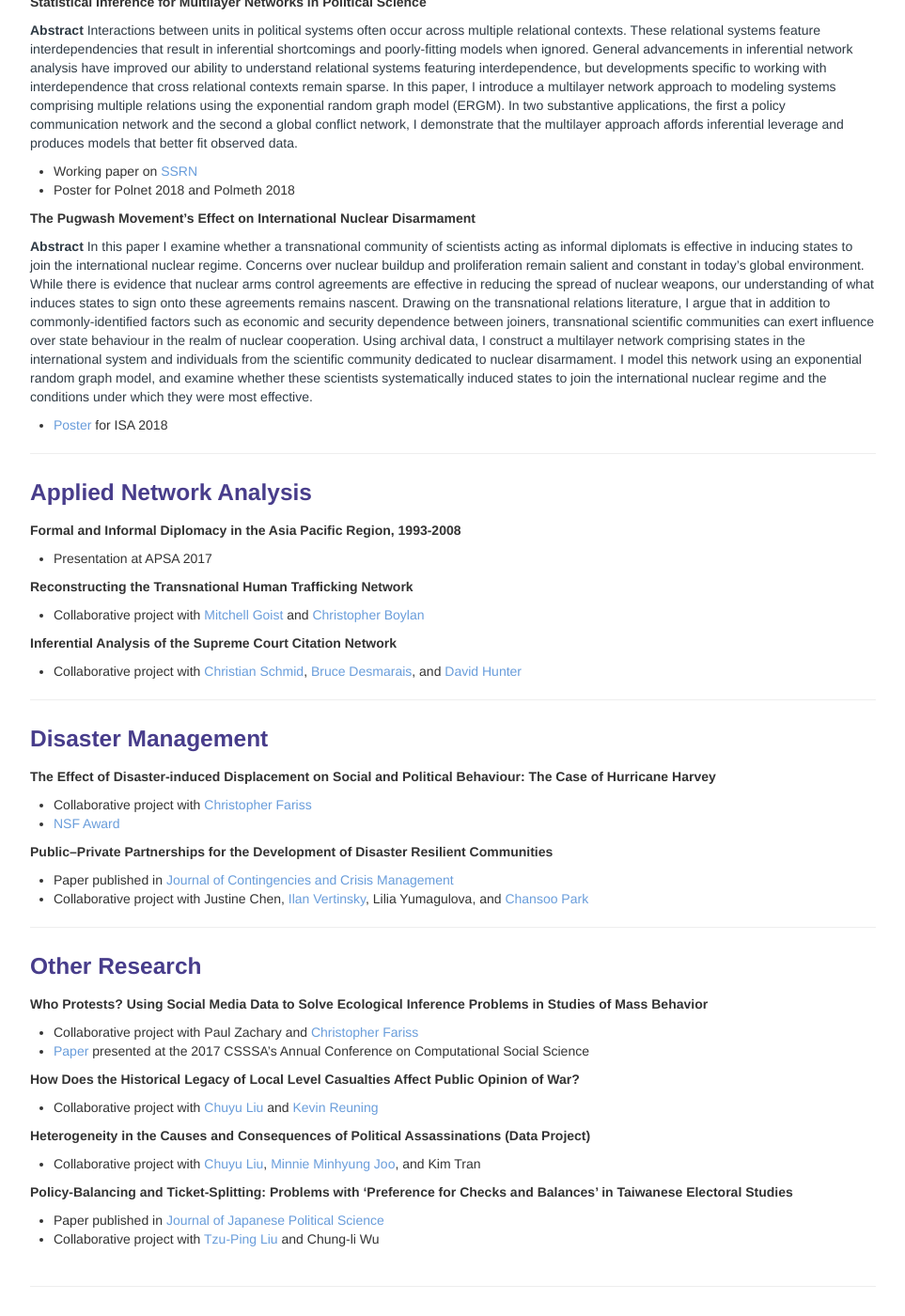
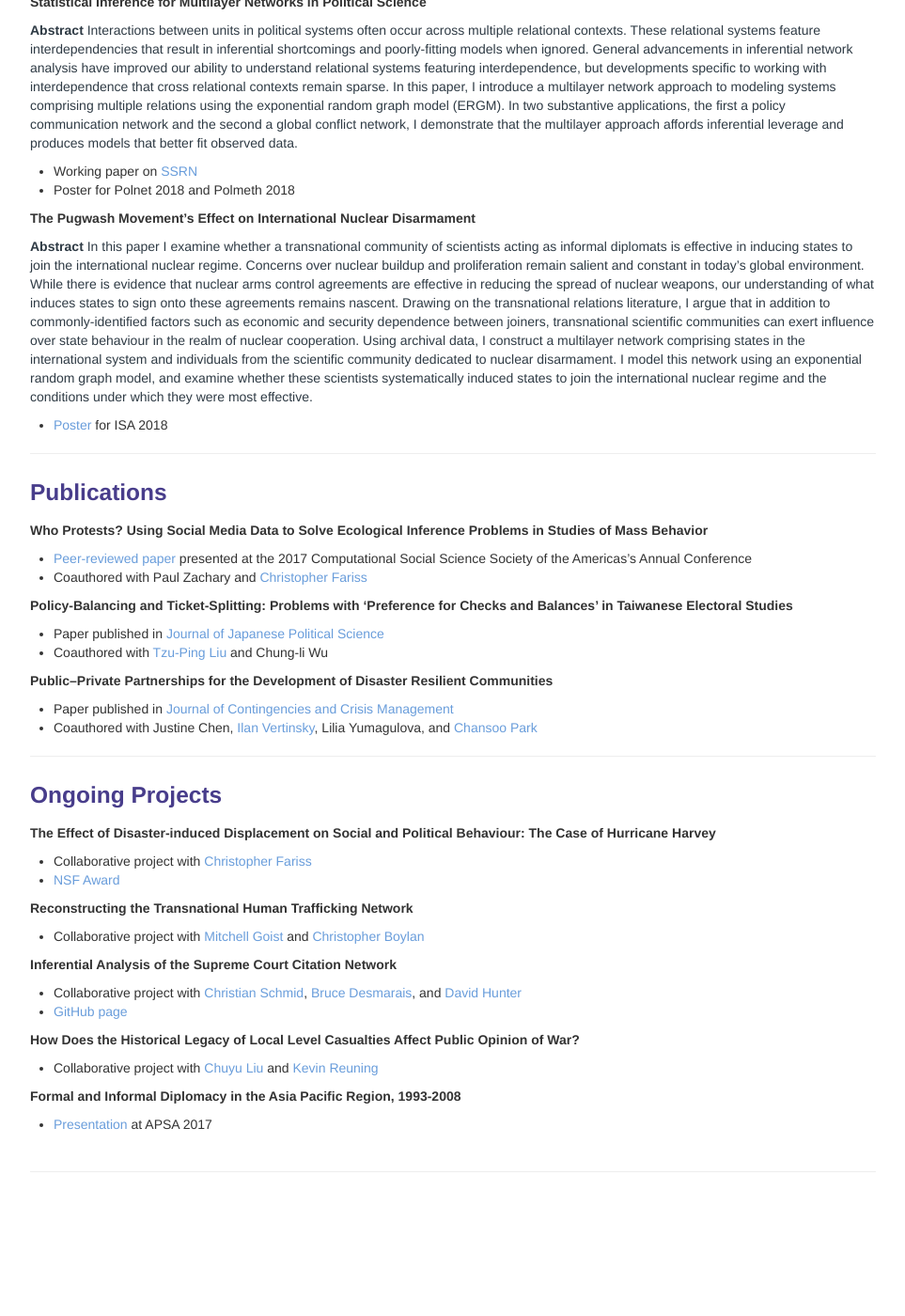
Before and after one commit to tedhchen/tedhchen.github.io, a Jekyll site: the page built from pages/research.md, in a window 1280 px wide and 1400 px high, scrolled down 318 px. Shown: the whole window at 94% size, without its empty margins (158-1121 px from the left). Built offline with Jekyll 4.4.1, drawn with Linux system fonts in a browser that asks for light colours; after the commit the page ends 1596 px from its top, so only the background shows below that; some of the changed text lies outside the part shown.

Commit message:
updated research organization

```diff
--- a/pages/research.md
+++ b/pages/research.md
@@ -7,18 +7,17 @@ description: Ted Hsuan Yun Chen's Research
 <div class="navbar navbar-static-top">
     <div class="navbar-inner">
         <ul class="nav pull-right">
-            <li><a href="#Multilayer Networks">Multilayer Networks</a></li>
-            <li><a href="#Applied Network Analysis">Applied Network Analysis</a></li>
-            <li><a href="#Disaster Management">Disaster Management</a></li>
-            <li><a href="#Other Research">Other Research</a></li>
+            <li><a href="#Dissertation">Dissertation Project: Multilayer Networks</a></li>
+            <li><a href="#Published Works">Published Works</a></li>
+            <li><a href="#Ongoing Projects">Ongoing Projects</a></li>
         </ul>
     </div>
 </div>
 
 
-### <a name="Multilayer Networks"></a>Multilayer Networks (Dissertation Project)
+### <a name="Dissertation"></a>Dissertation Project: Multilayer Networks
 
-My dissertation focuses on methods for working with multilayer network representations of complex interdependent systems. Substantively, I apply these methods to examine the influence transnational actors have on international cooperation.
+My dissertation focuses on methods for working with multilayer network representations of complex interdependent systems. I apply these methods to examine the influence transnational actors have on international cooperation.
 
 
 ##### Statistical Inference for Multilayer Networks in Political Science
@@ -36,44 +35,36 @@ My dissertation focuses on methods for working with multilayer network represent
 
 ---
 
-### <a name="Applied Network Analysis"></a>Applied Network Analysis
+### <a name="Publications"></a>Publications
+##### Who Protests? Using Social Media Data to Solve Ecological Inference Problems in Studies of Mass Behavior
+- [Peer-reviewed paper]({{ BASE_PATH }}/assets/papers/(2017) Chen Zachary Fariss - Social Activity Hubs.pdf) presented at the 2017 Computational Social Science Society of the Americas's Annual Conference
+- Coauthored with Paul Zachary and [Christopher Fariss](http://cfariss.com)
 
-##### Formal and Informal Diplomacy in the Asia Pacific Region, 1993-2008
+##### Policy-Balancing and Ticket-Splitting: Problems with ‘Preference for Checks and Balances’ in Taiwanese Electoral Studies
+- Paper published in [Journal of Japanese Political Science](https://www.cambridge.org/core/journals/japanese-journal-of-political-science/article/policybalancing-and-ticketsplitting-problems-with-preference-for-checks-and-balances-in-taiwanese-electoral-studies/3206097B92947CF4EF34026CDF174A70)
+- Coauthored with [Tzu-Ping Liu](https://github.com/tzuliu) and Chung-li Wu
 
-- Presentation at APSA 2017
+##### Public–Private Partnerships for the Development of Disaster Resilient Communities
+- Paper published in [Journal of Contingencies and Crisis Management](https://onlinelibrary.wiley.com/doi/abs/10.1111/1468-5973.12021)
+- Coauthored with Justine Chen, [Ilan Vertinsky](https://blogs.ubc.ca/ivertinsky/), Lilia Yumagulova, and [Chansoo Park](http://www.business.mun.ca/why-us/meet-our-people/faculty-instructor-profiles/chansoo-park.php)
+
+----
+
+### <a name="Ongoing Projects"></a>Ongoing Projects
+
+##### The Effect of Disaster-induced Displacement on Social and Political Behaviour: The Case of Hurricane Harvey
+- Collaborative project with [Christopher Fariss](http://cfariss.com)
+- [NSF Award](https://www.nsf.gov/awardsearch/showAward?AWD_ID=1760644)
 
 ##### Reconstructing the Transnational Human Trafficking Network
 - Collaborative project with [Mitchell Goist](https://mitchellgoist.github.io/) and [Christopher Boylan](http://cboylan.com/)
 
 ##### Inferential Analysis of the Supreme Court Citation Network
 - Collaborative project with [Christian Schmid](https://sites.psu.edu/cxs5700), [Bruce Desmarais](http://brucedesmarais.com), and [David Hunter](http://personal.psu.edu/drh20)
-
-----
-
-### <a name="Disaster Management"></a>Disaster Management
-
-##### The Effect of Disaster-induced Displacement on Social and Political Behaviour: The Case of Hurricane Harvey
-- Collaborative project with [Christopher Fariss](http://cfariss.com)
-- [NSF Award](https://www.nsf.gov/awardsearch/showAward?AWD_ID=1760644)
-
-##### Public–Private Partnerships for the Development of Disaster Resilient Communities
-- Paper published in [Journal of Contingencies and Crisis Management](https://onlinelibrary.wiley.com/doi/abs/10.1111/1468-5973.12021)
-- Collaborative project with Justine Chen, [Ilan Vertinsky](https://blogs.ubc.ca/ivertinsky/), Lilia Yumagulova, and [Chansoo Park](http://www.business.mun.ca/why-us/meet-our-people/faculty-instructor-profiles/chansoo-park.php)
-
-----
-
-### <a name="Other Research"></a>Other Research
-
-##### Who Protests? Using Social Media Data to Solve Ecological Inference Problems in Studies of Mass Behavior
-- Collaborative project with Paul Zachary and [Christopher Fariss](http://cfariss.com)
-- [Paper]({{ BASE_PATH }}/assets/papers/(2017) Chen Zachary Fariss - Social Activity Hubs.pdf) presented at the 2017 CSSSA's Annual Conference on Computational Social Science
+- [GitHub page](https://github.com/desmarais-lab/Supreme_Court_Citation_Network)
 
 ##### How Does the Historical Legacy of Local Level Casualties Affect Public Opinion of War?
 - Collaborative project with [Chuyu Liu](https://chuyuliu.weebly.com) and [Kevin Reuning](http://www.kevinreuning.com/)
 
-##### Heterogeneity in the Causes and Consequences of Political Assassinations (Data Project)
-- Collaborative project with [Chuyu Liu](https://chuyuliu.weebly.com), [Minnie Minhyung Joo](https://sites.psu.edu/minniejoo/), and Kim Tran
-
-##### Policy-Balancing and Ticket-Splitting: Problems with ‘Preference for Checks and Balances’ in Taiwanese Electoral Studies
-- Paper published in [Journal of Japanese Political Science](https://www.cambridge.org/core/journals/japanese-journal-of-political-science/article/policybalancing-and-ticketsplitting-problems-with-preference-for-checks-and-balances-in-taiwanese-electoral-studies/3206097B92947CF4EF34026CDF174A70)
-- Collaborative project with [Tzu-Ping Liu](https://github.com/tzuliu) and Chung-li Wu
+##### Formal and Informal Diplomacy in the Asia Pacific Region, 1993-2008
+- [Presentation]({{ BASE_PATH }}/assets/presentations/chen_asiapacific_apsa2017.pdf) at APSA 2017
```
